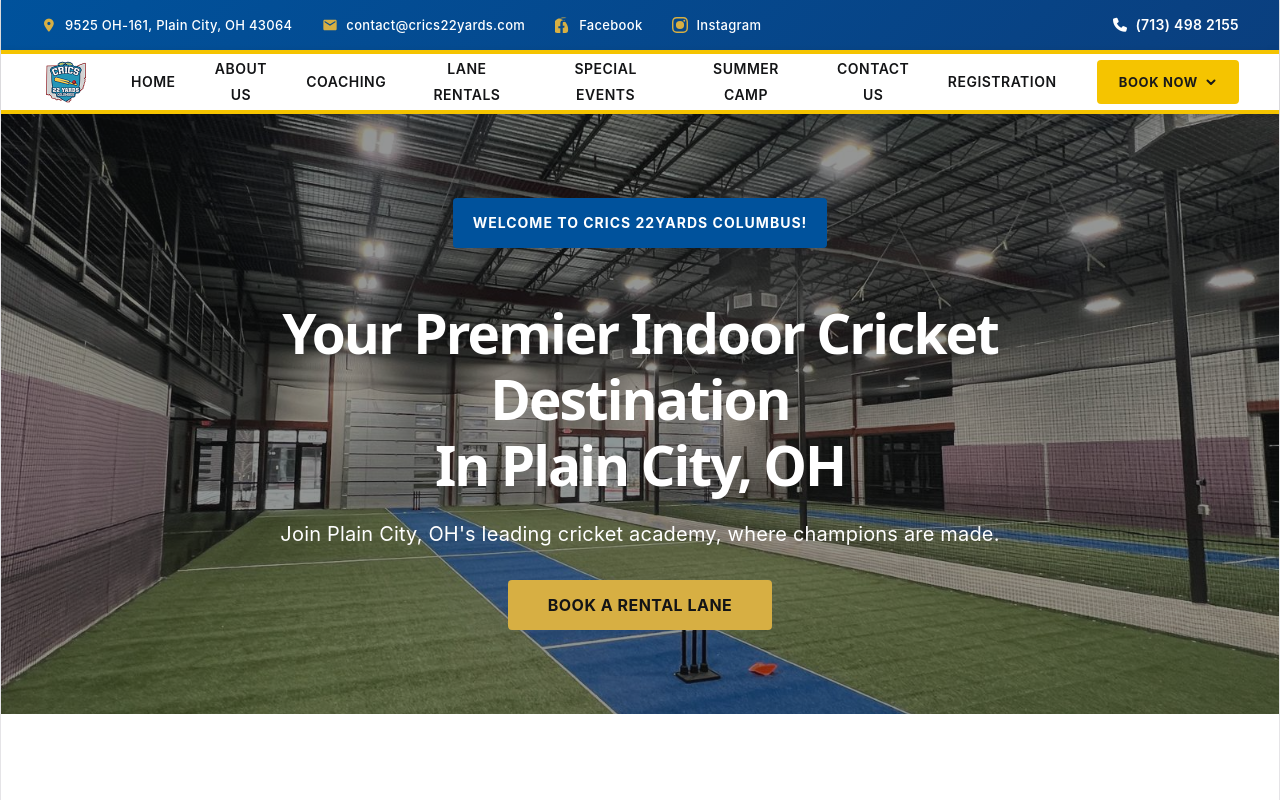
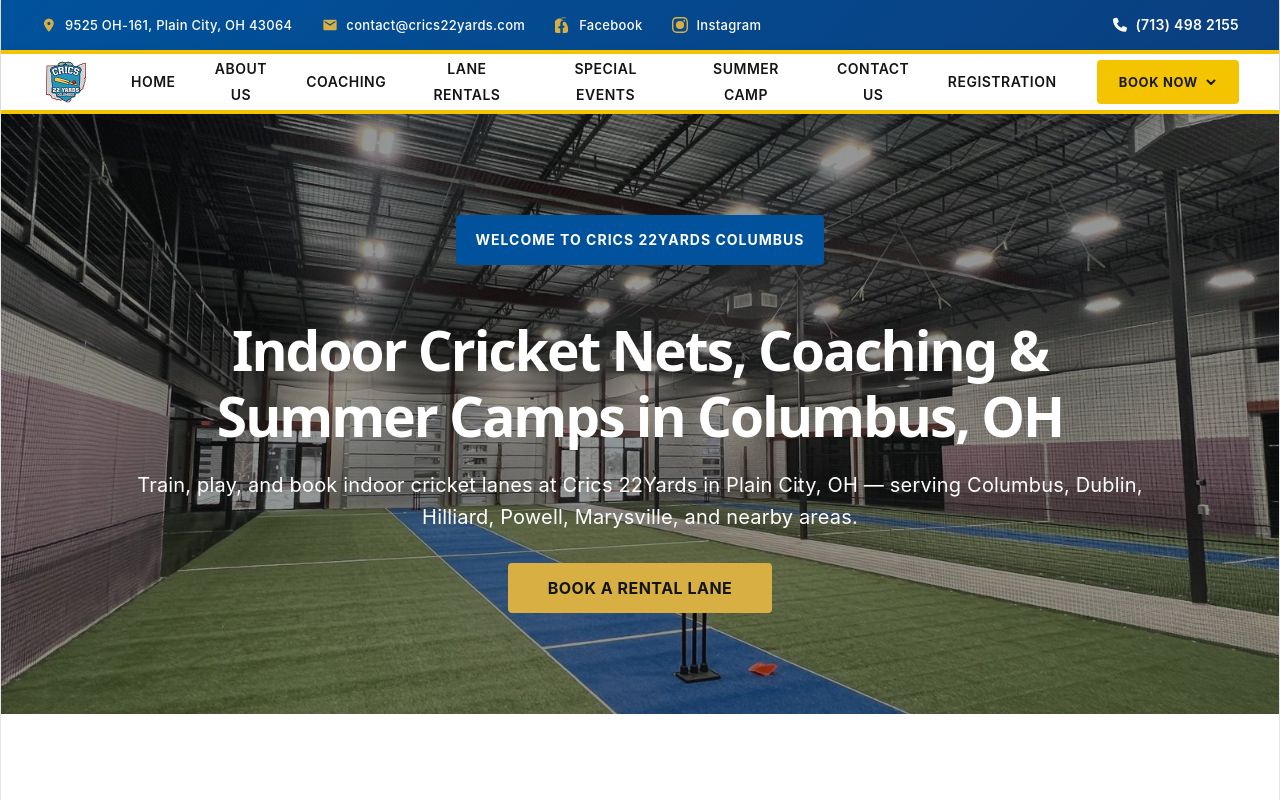
Before and after one commit to Project123margam360/crics22yards, a React (Vite) app: page / in a window 1280 px wide. Shown: the top 800 px of the page. Built offline with nearby package versions, Linux system fonts and the light colour scheme.

Commit message:
Enhance Hero component with accessibility features
Added aria-labels for accessibility and updated content.

```diff
--- a/src/components/Hero.jsx
+++ b/src/components/Hero.jsx
@@ -10,12 +10,30 @@
   };
 
   return (
-    <section id="home" className="hero-section" style={{ backgroundImage: `url(${facilityImage})` }}>
+    <section
+      id="home"
+      className="hero-section"
+      style={{ backgroundImage: `url(${facilityImage})` }}
+      aria-label="Crics 22Yards indoor cricket facility in Columbus Ohio"
+    >
       <div className="hero-content">
-        <div className="badge">Welcome to Crics 22Yards Columbus!</div>
-        <h1>Your Premier Indoor Cricket Destination <br></br>In Plain City, OH</h1>
-        <p>Join Plain City, OH's leading cricket academy, where champions are made.</p>
-        <button className="cta-button" onClick={handleBookLane}>Book a Rental Lane</button>
+        <div className="badge">Welcome to Crics 22Yards Columbus</div>
+
+        <h1>
+          Indoor Cricket Nets, Coaching & Summer Camps in Columbus, OH
+        </h1>
+
+        <p>
+          Train, play, and book indoor cricket lanes at Crics 22Yards in Plain City, OH — serving Columbus, Dublin, Hilliard, Powell, Marysville, and nearby areas.
+        </p>
+
+        <button
+          className="cta-button"
+          onClick={handleBookLane}
+          aria-label="Book an indoor cricket rental lane at Crics 22Yards Columbus"
+        >
+          Book a Rental Lane
+        </button>
       </div>
     </section>
   );
```
